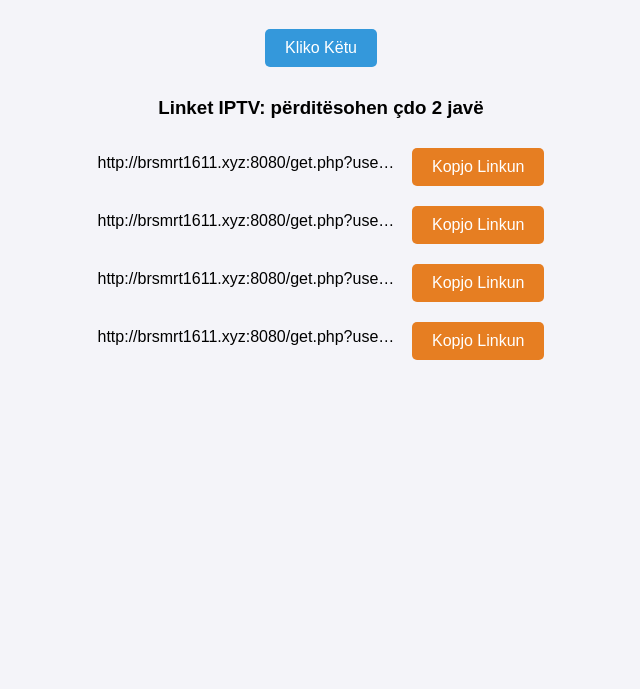
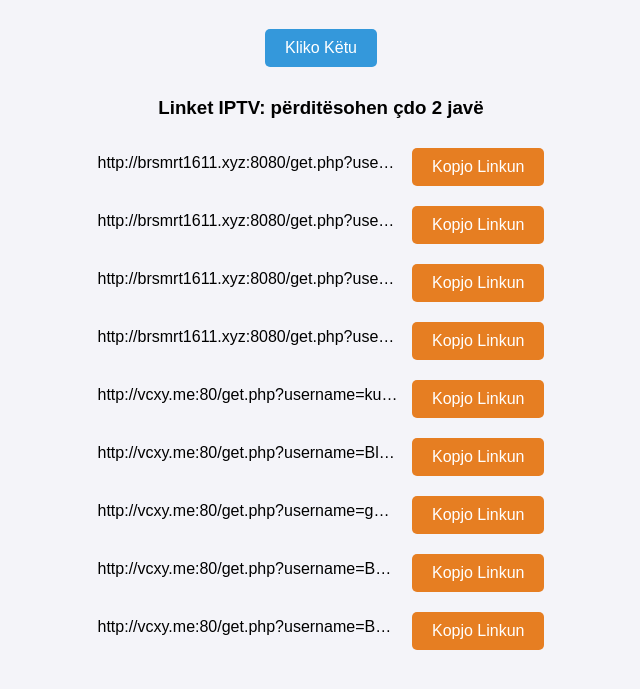
Before and after one commit to diti-ux/kanale-2025, a plain HTML site: page index.html in a window 1280 px wide. Both pictures are taken after a click on the button "Kliko Këtu". Shown: the part 119-808 px from the top of the page, without its empty margins (319-959 px from the left). Drawn offline with Linux system fonts and the light colour scheme.

Commit message:
Përditësim i IPTV me linke të reja

```diff
--- a/index.html
+++ b/index.html
@@ -93,13 +93,32 @@
             </li>
             <li>
                 <span class="link-text" id="link3">http://brsmrt1611.xyz:8080/get.php?username=lkr8227&password=lkr.8227&type=m3u_plus</span>
-                <button class="copy-button" onclick="kopjoLink('hhttp://brsmrt1611.xyz:8080/get.php?username=lkr8227&password=lkr.8227&type=m3u_plus')">Kopjo Linkun</button>
+                <button class="copy-button" onclick="kopjoLink('http://brsmrt1611.xyz:8080/get.php?username=lkr8227&password=lkr.8227&type=m3u_plus')">Kopjo Linkun</button>
             </li>
             <li>
                 <span class="link-text" id="link4">http://brsmrt1611.xyz:8080/get.php?username=slhttn5162&password=cn.26052024&type=m3u_plus</span>
                 <button class="copy-button" onclick="kopjoLink('http://brsmrt1611.xyz:8080/get.php?username=slhttn5162&password=cn.26052024&type=m3u_plus')">Kopjo Linkun</button>
             </li>
-            <!-- Shtoni më shumë linke këtu -->
+            <li>
+                <span class="link-text" id="link5">http://vcxy.me:80/get.php?username=kunatipetritit&password=kunatipetritit&type=m3u_plus</span>
+                <button class="copy-button" onclick="kopjoLink('http://vcxy.me:80/get.php?username=kunatipetritit&password=kunatipetritit&type=m3u_plus')">Kopjo Linkun</button>
+            </li>
+            <li>
+                <span class="link-text" id="link6">http://vcxy.me:80/get.php?username=BlerimMahmuti&password=gxYqYZkXQhKj7UumEurQ&type=m3u_plus</span>
+                <button class="copy-button" onclick="kopjoLink('http://vcxy.me:80/get.php?username=BlerimMahmuti&password=gxYqYZkXQhKj7UumEurQ&type=m3u_plus')">Kopjo Linkun</button>
+            </li>
+            <li>
+                <span class="link-text" id="link7">http://vcxy.me:80/get.php?username=gerti&password=bozo&type=m3u_plus</span>
+                <button class="copy-button" onclick="kopjoLink('http://vcxy.me:80/get.php?username=gerti&password=bozo&type=m3u_plus')">Kopjo Linkun</button>
+            </li>
+            <li>
+                <span class="link-text" id="link8">http://vcxy.me:80/get.php?username=BujarKastrati25&password=mACqG18McmewJptdcraYfdegtdsg&type=m3u_plus</span>
+                <button class="copy-button" onclick="kopjoLink('http://vcxy.me:80/get.php?username=BujarKastrati25&password=mACqG18McmewJptdcraYfdegtdsg&type=m3u_plus')">Kopjo Linkun</button>
+            </li>
+            <li>
+                <span class="link-text" id="link9">http://vcxy.me:80/get.php?username=Bajram.1301&password=cytcDPE8HKR4KJgnxzc2&type=m3u_plus</span>
+                <button class="copy-button" onclick="kopjoLink('http://vcxy.me:80/get.php?username=Bajram.1301&password=cytcDPE8HKR4KJgnxzc2&type=m3u_plus')">Kopjo Linkun</button>
+            </li>
         </ul>
     </div>
 
@@ -107,20 +126,6 @@
         function shfaqLinke() {
             // Tregon kutinë e linkeve kur butoni klikohet
             document.getElementById("linkeContainer").style.display = "block";
-            // Kjo mund të bëhet dinamike nëse linket ndodhen në një array ose skedar tjetër
-            // Për shembull mund të ndryshosh linket këtu
-            const links = [
-                "http://brsmrt1611.xyz:8080/get.php?username=mhmt9949&password=Thr5R8NvGcU5&type=m3u",
-                "http://brsmrt1611.xyz:8080/get.php?username=mhmt9949&password=Thr5R8NvGcU5&type=m3u&output=ts",
-                "http://brsmrt1611.xyz:8080/get.php?username=lkr8227&password=lkr.8227&type=m3u_plus",
-                "http://brsmrt1611.xyz:8080/get.php?username=slhttn5162&password=cn.26052024&type=m3u_plus"
-            ];
-
-            // I shton dinamizëm linkeve për t'u shfaqur
-            for (let i = 0; i < links.length; i++) {
-                const link = links[i];
-                document.getElementById('link' + (i+1)).textContent = link;
-            }
         }
 
         function kopjoLink(link) {
@@ -135,7 +140,6 @@
             // Dërgon një mesazh që linku është kopjuar
             alert("Linku është kopjuar në clipboard: " + link);
         }
-
     </script>
 
 </body>
```
